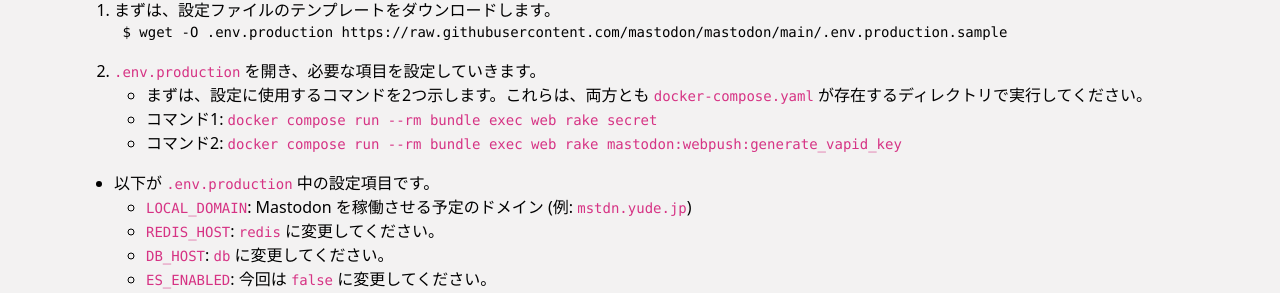
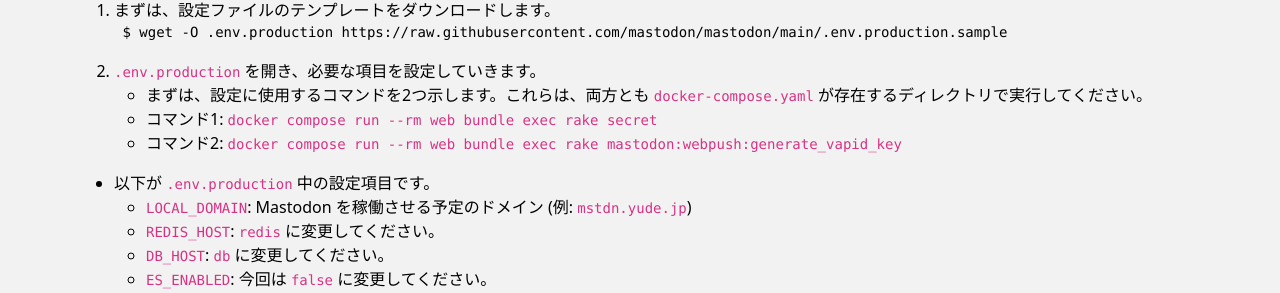
Before and after one commit to yudejp/yude.jp_v3, a Jekyll site: the page built from _posts/2022-07-25-install-mastodon.md, in a window 1280 px wide and 900 px high, scrolled down 1183 px. Shown: the part 148-441 px from the top of the window. Built offline with Jekyll 4.4.1, drawn with Linux system fonts in a browser that asks for light colours; nearby versions of some CDN libraries.

Commit message:
Fix typo

```diff
--- a/_posts/2022-07-25-install-mastodon.md
+++ b/_posts/2022-07-25-install-mastodon.md
@@ -54,8 +54,8 @@
 
 2. `.env.production` を開き、必要な項目を設定していきます。
 * まずは、設定に使用するコマンドを2つ示します。これらは、両方とも `docker-compose.yaml` が存在するディレクトリで実行してください。
-    * コマンド1: `docker compose run --rm bundle exec web rake secret`
-    * コマンド2: `docker compose run --rm bundle exec web rake mastodon:webpush:generate_vapid_key`
+    * コマンド1: `docker compose run --rm web bundle exec rake secret`
+    * コマンド2: `docker compose run --rm web bundle exec rake mastodon:webpush:generate_vapid_key`
 
 * 以下が `.env.production` 中の設定項目です。
     * `LOCAL_DOMAIN`: Mastodon を稼働させる予定のドメイン (例: `mstdn.yude.jp`)
```
